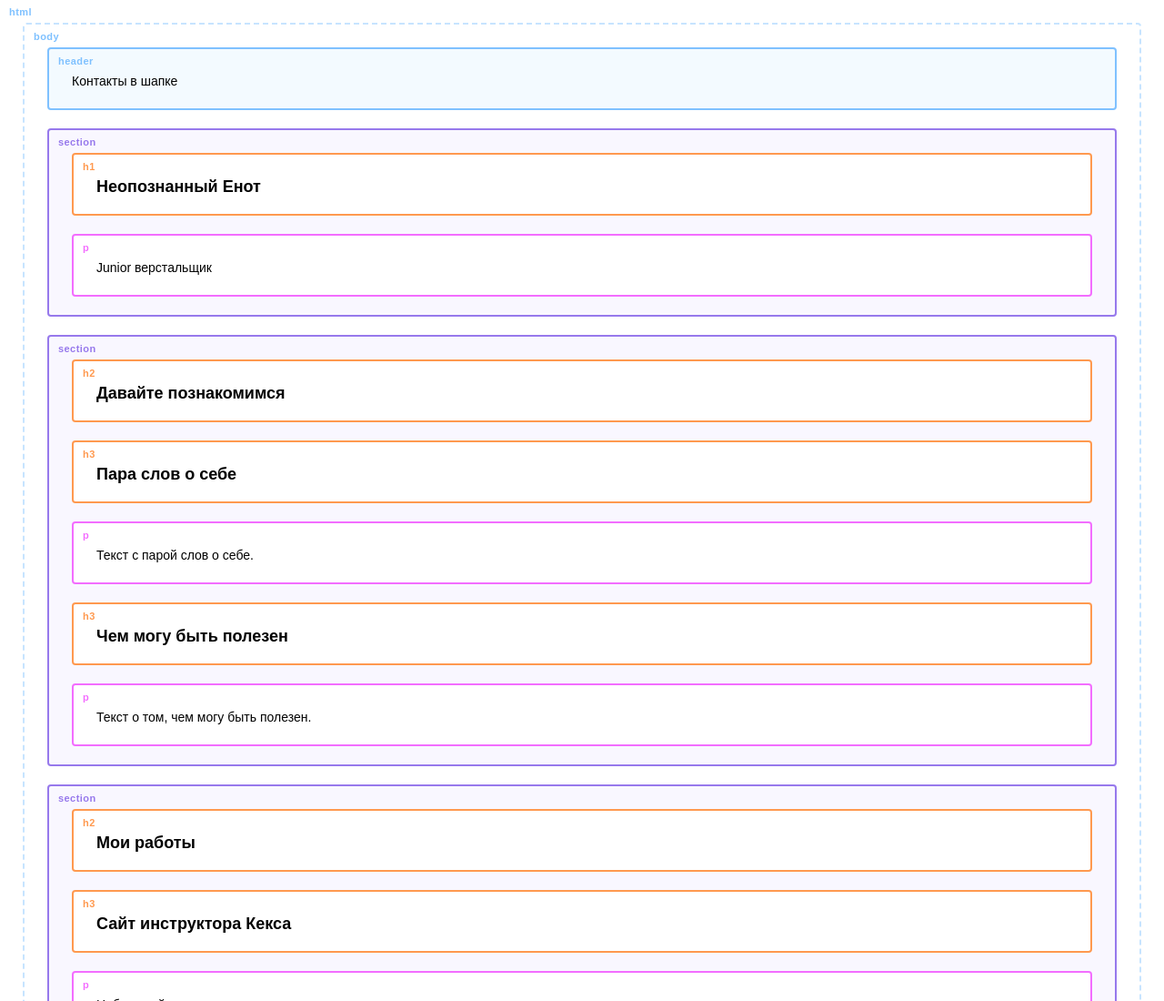
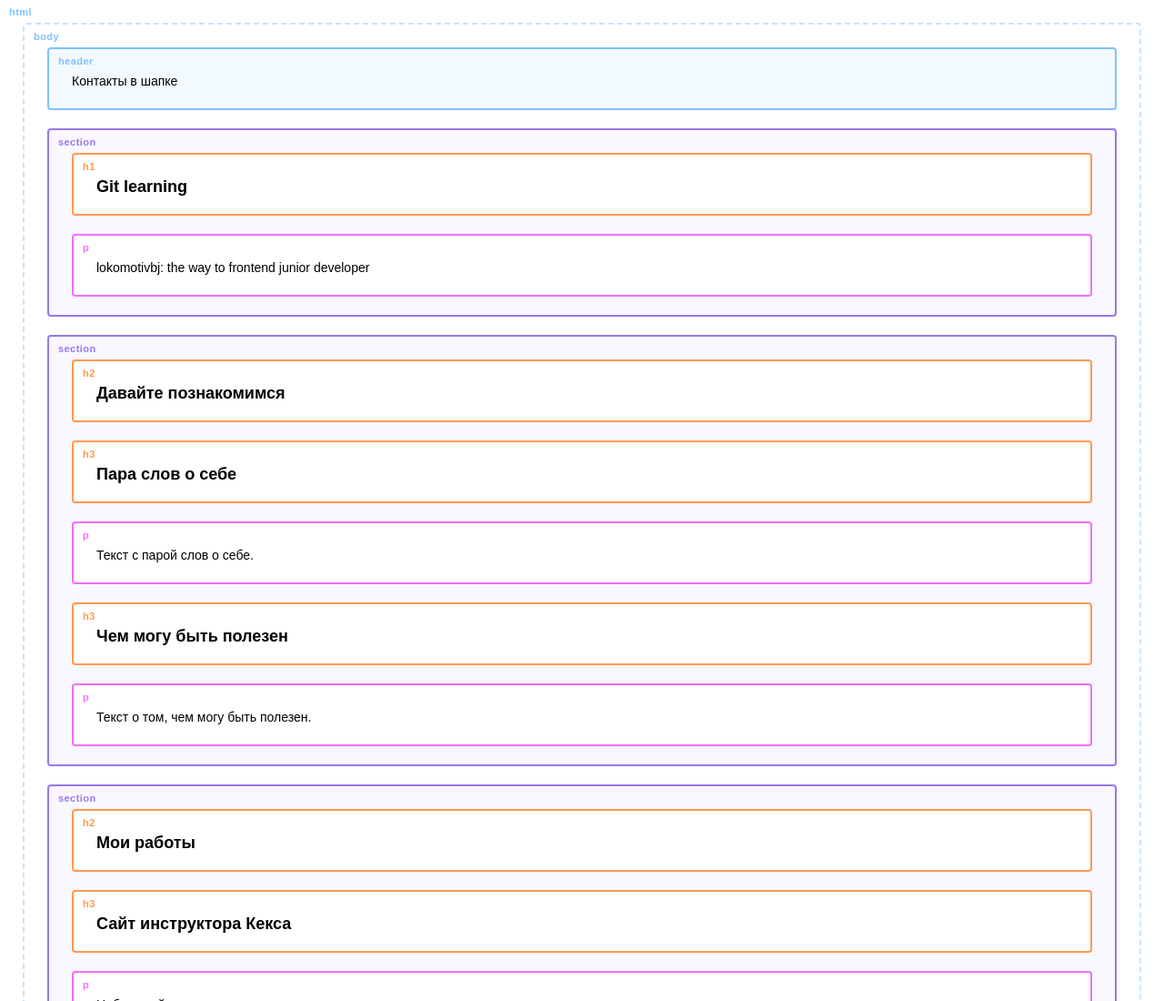
Before and after one commit to lokomotivbj/test-site, a plain HTML site: page index.html in a window 1280 px wide. Shown: the top 1100 px of the page at 91% size. Drawn offline with Linux system fonts and the light colour scheme.

Commit message:
actualize index.html

```diff
--- a/index.html
+++ b/index.html
@@ -3,7 +3,7 @@
   <head>
     <meta charset="UTF-8">
     <link rel="stylesheet" href="outlines.css">
-    <title>Портфолио Junior верстальщика</title>
+    <title>Портфолио Junior верстальщика lokomotivbj</title>
   </head>
 
   <body>
@@ -12,8 +12,8 @@
     </header>
 
     <section class="hero-image">
-      <h1 class="heading">Неопознанный Енот</h1>
-      <p>Junior верстальщик</p>
+      <h1 class="heading">Git learning</h1>
+      <p>lokomotivbj: the way to frontend junior developer</p>
     </section>
 
     <section class="intro">
```
